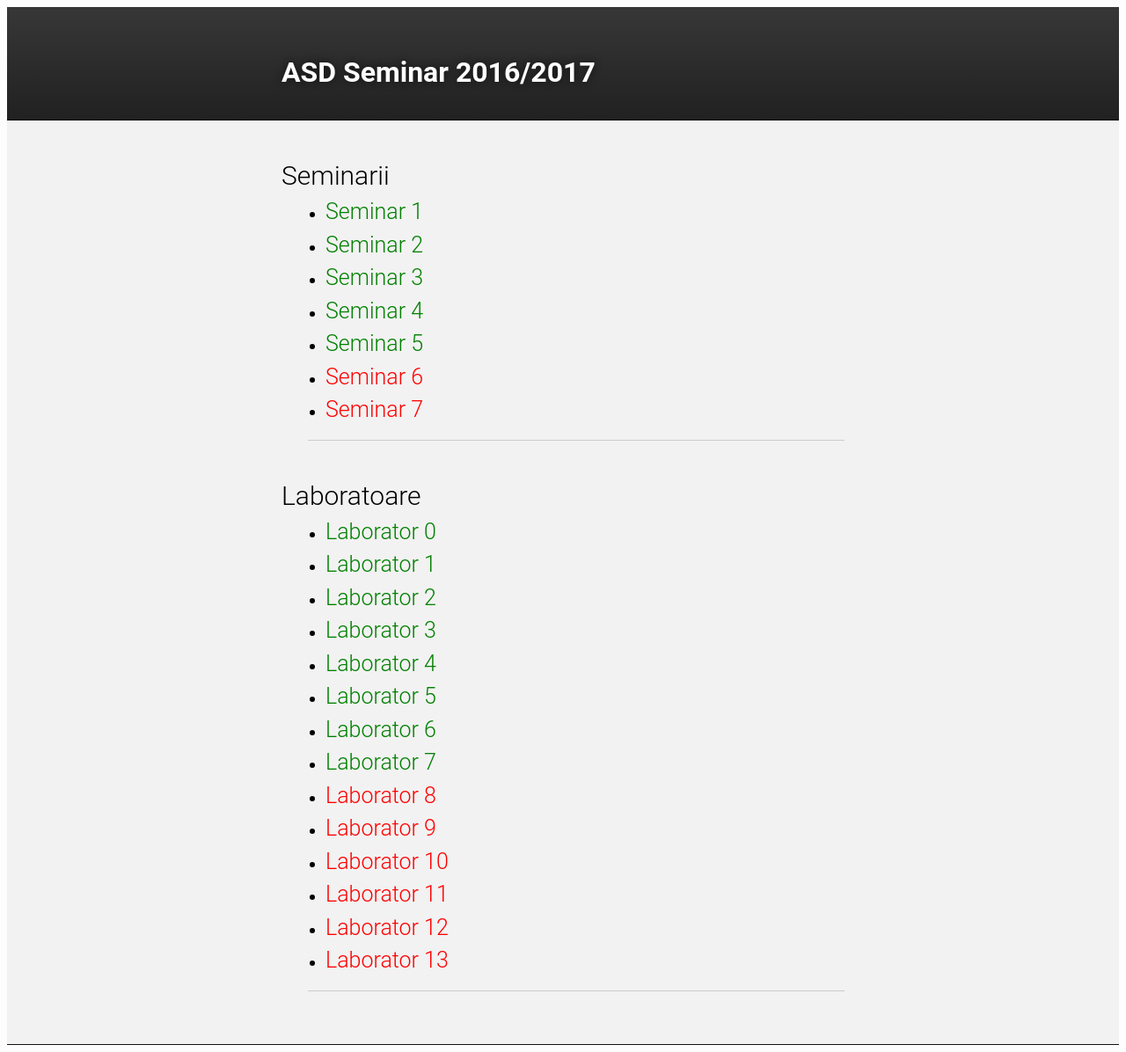
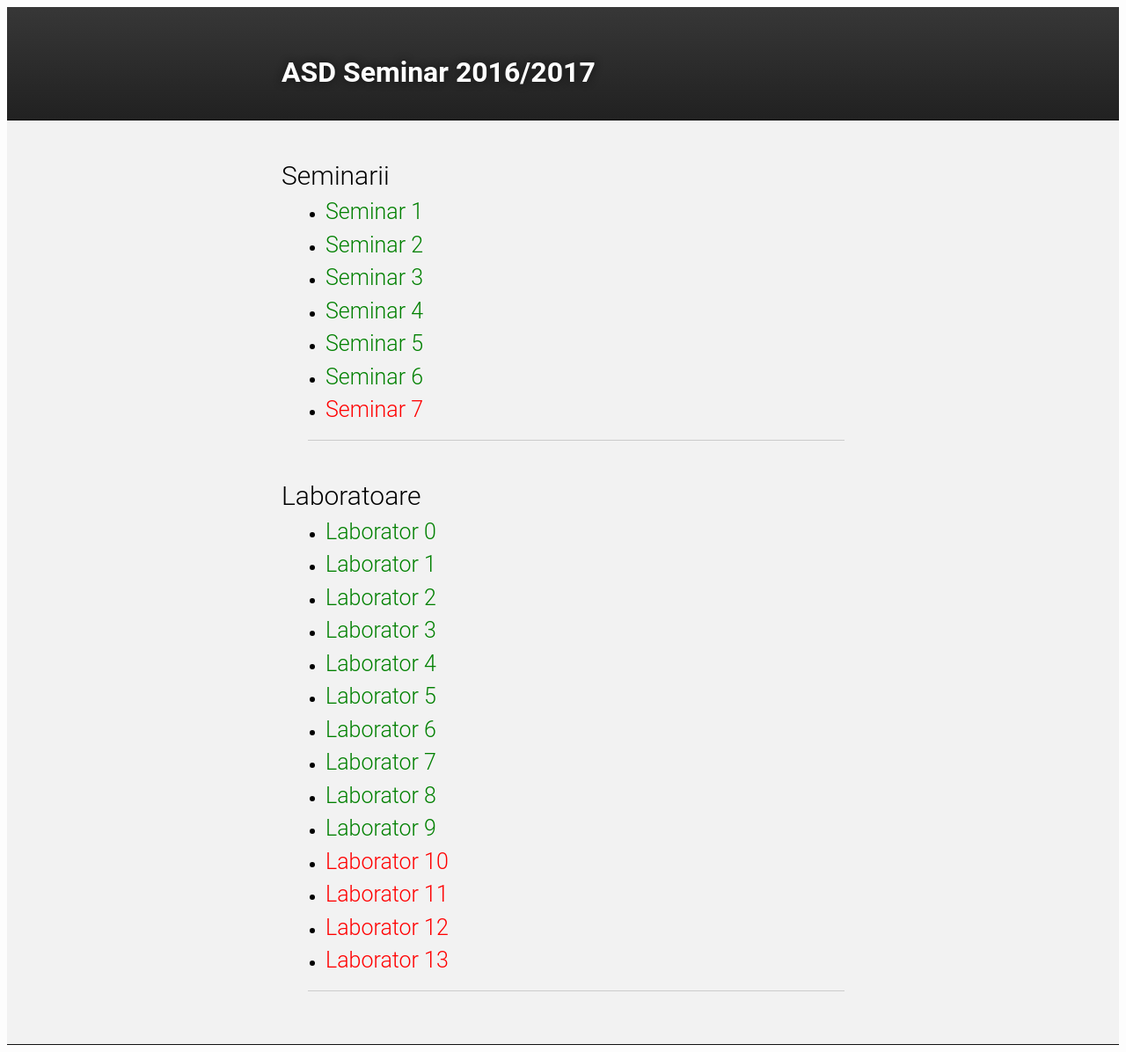
Before and after one commit to IuliaDuta/ASD, a Jekyll site: the page built from index.html, in a window 1280 px wide. Shown: the whole page at 88% size. Built offline with Jekyll 4.4.1, drawn with Linux system fonts in a browser that asks for light colours.

Commit message:
Add green color

```diff
--- a/index.html
+++ b/index.html
@@ -35,7 +35,7 @@ layout: default
                     </a>
                 </li>
                 <li>
-                    <a href="Seminarii/Seminar6" style="color:red;">
+                    <a href="Seminarii/Seminar6" style="color:green;">
                         Seminar 6 <p> hashuri, huffman </p>
                     </a>
                 </li>
@@ -94,12 +94,12 @@ layout: default
                     </a>
                 </li>
                 <li>
-                    <a href="Laboratoare/Laborator8" style="color:red;">
+                    <a href="Laboratoare/Laborator8" style="color:green;">
                         Laborator 8 <p> arbint, aib </p>
                     </a>
                 </li>
                 <li>
-                    <a href="Laboratoare/Laborator9" style="color:red;">
+                    <a href="Laboratoare/Laborator9" style="color:green;">
                         Laborator 9 <p> hashuri </p>
                     </a>
                 </li>
```
